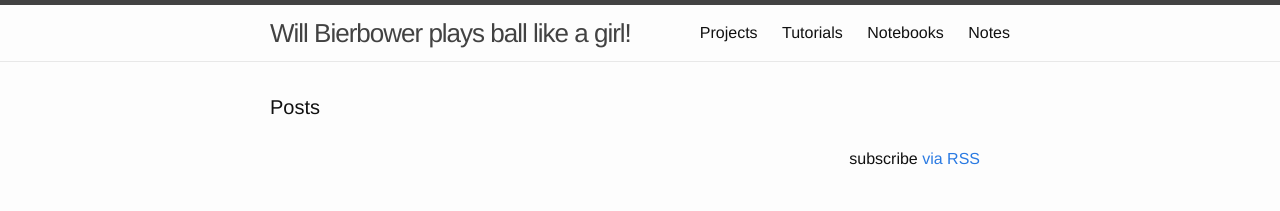
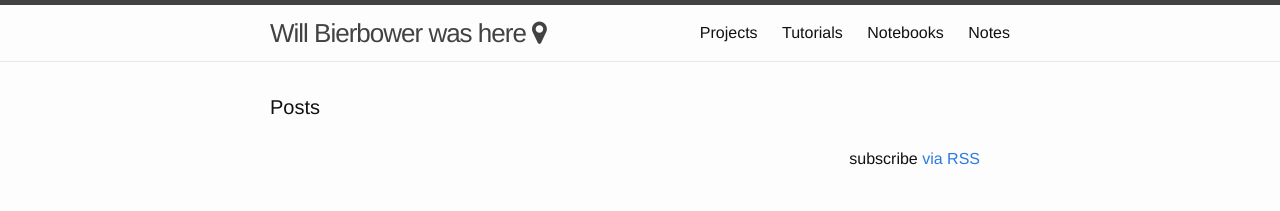
Before and after one commit to wbierbower/wbierbower.github.io, a Jekyll site: the page built from index.html, in a window 1280 px wide. Shown: the top 211 px of the page. Built offline with Jekyll 4.4.1, drawn with Linux system fonts in a browser that asks for light colours; nearby versions of some CDN libraries; Markdown is read by kramdown in place of the engine named in the settings.

Commit message:
🍰  Fiddle with unnecessary things.

```diff
--- a/_includes/footer.html
+++ b/_includes/footer.html
@@ -58,10 +58,17 @@
     var a = [
       ' has your back.',
       ' didn\'t do it.',
-      ' lives.',
-      ' plays ball like a girl!',
+      ' lives  <i class="fa fa-bolt" aria-hidden="true"></i>',
+      ' plays ball like a girl! ',
       ' tried that once.',
       ' who?',
+      // ' handlebars the truth',
+      ' was here  <i class="fa fa-map-marker" aria-hidden="true"></i>',
+      ' forces hands  <i class="fa fa-hand-peace-o" aria-hidden="true"></i>',
+      ' does deeds.',
+      '™',
+      ' just wants to have fun.',
+      ' knows what is up.',
       '']
     $().ready($('.site-title').append(a[Math.floor(Math.random() * a.length)]));
   </script>
--- a/_includes/head.html
+++ b/_includes/head.html
@@ -9,7 +9,7 @@
   <link rel="stylesheet" href="{{ "/css/main.css" | prepend: site.baseurl }}">
   <link rel="canonical" href="{{ page.url | replace:'index.html','' | prepend: site.baseurl | prepend: site.url }}">
   <link rel="alternate" type="application/rss+xml" title="{{ site.title }}" href="{{ "/feed.xml" | prepend: site.baseurl | prepend: site.url }}" />
-  <link rel="stylesheet" href="https://cdnjs.cloudflare.com/ajax/libs/font-awesome/4.4.0/css/font-awesome.min.css">
+  <link rel="stylesheet" href="https://cdnjs.cloudflare.com/ajax/libs/font-awesome/4.6.3/css/font-awesome.min.css">
 
   <script type="text/javascript" src="https://cdnjs.cloudflare.com/ajax/libs/jquery/3.0.0-rc1/jquery.min.js"></script>
   <script type="text/javascript" src="https://cdnjs.cloudflare.com/ajax/libs/mathjax/2.5.3/MathJax.js?config=TeX-AMS-MML_HTMLorMML"></script>
```
